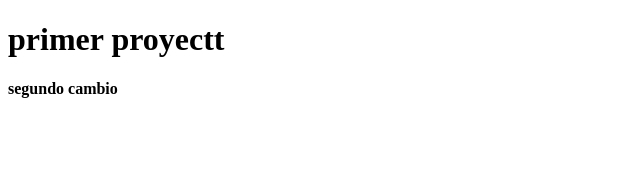
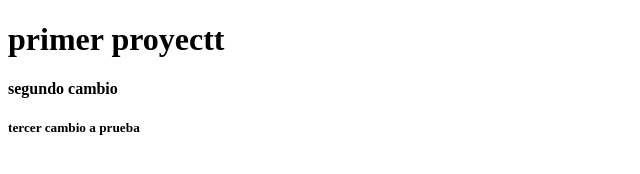
Before and after one commit to ConsueloBeckett/practiceProyect, a plain HTML site: page index.html in a window 1280 px wide. Shown: the whole page, without its empty margins (0-640 px from the left). Drawn offline with Linux system fonts and the light colour scheme.

Commit message:
tercer cambio para realizar primer push a proy en github

```diff
--- a/index.html
+++ b/index.html
@@ -11,6 +11,7 @@
 
 <h1>primer proyectt</h1>
 <h4>segundo cambio </h4>
+<h5>tercer cambio a prueba</h5>
 
 </body>
 </html>
```
